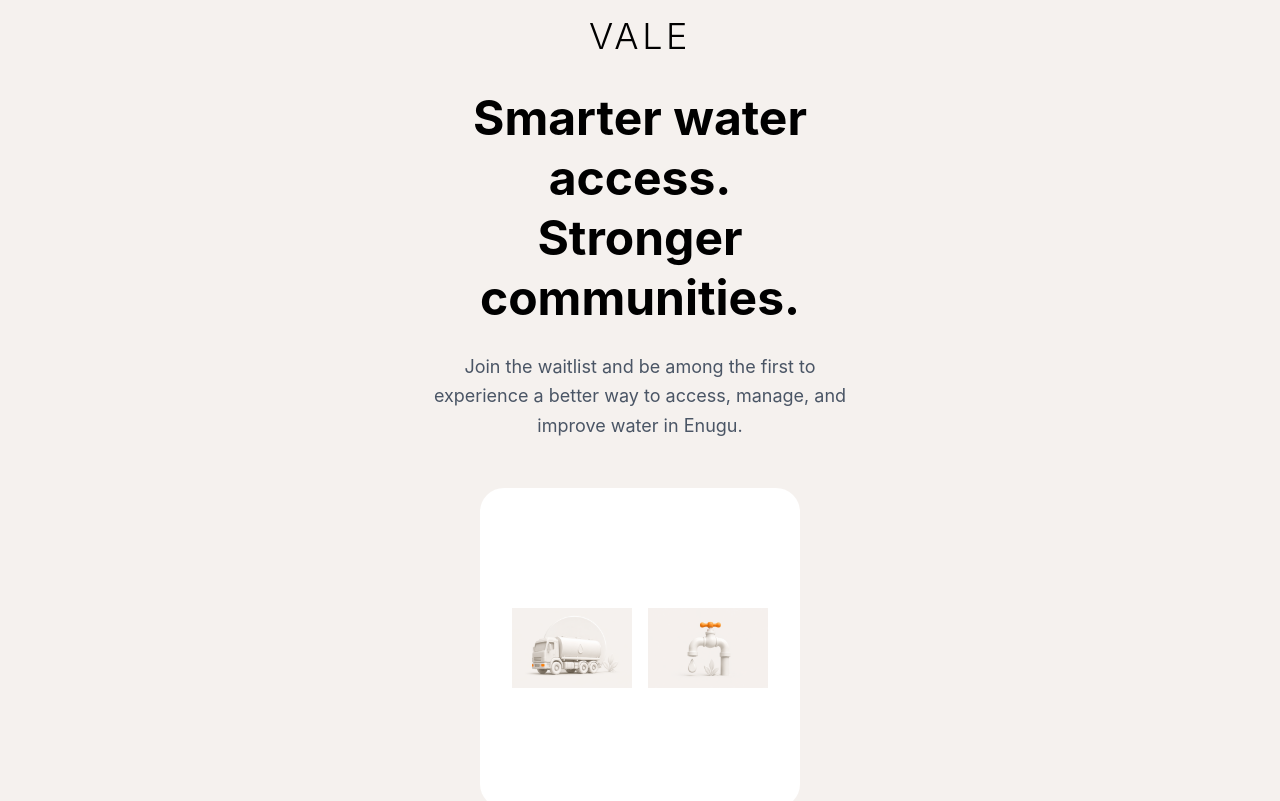
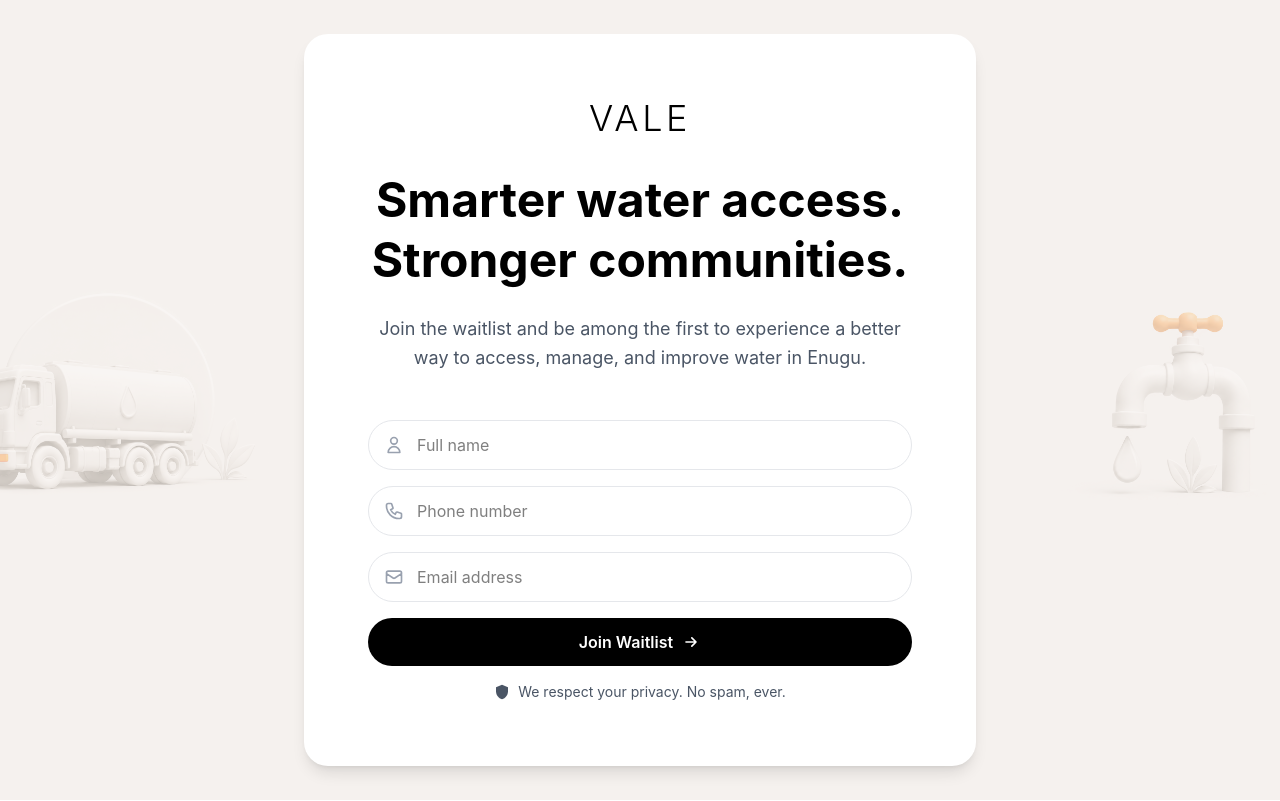
Before and after one commit to Nnadijoshuac/ewss-waitlist, a Next.js app: page / in a window 1280 px wide. Shown: the top 801 px of the page. Built offline with nearby package versions, Linux system fonts and the light colour scheme.

Commit message:
Redesign layout: centered content with tank and tap as background elements

```diff
--- a/app/page.tsx
+++ b/app/page.tsx
@@ -3,8 +3,32 @@ import { WaitlistForm } from './components/WaitlistForm'
 
 export default function Home() {
   return (
-    <main className="min-h-screen flex items-center justify-center p-4 bg-[#F5F1EE]">
-      <div className="w-full max-w-md">
+    <main className="min-h-screen relative flex items-center justify-center p-4 bg-[#F5F1EE] overflow-hidden">
+      {/* Background Elements */}
+      <div className="absolute left-0 top-1/2 -translate-y-1/2 -translate-x-1/4 opacity-30 pointer-events-none">
+        <Image
+          src="/tank.png"
+          alt=""
+          width={400}
+          height={400}
+          className="object-contain"
+        />
+      </div>
+
+      <div className="absolute right-0 top-1/2 -translate-y-1/2 translate-x-1/4 opacity-30 pointer-events-none">
+        <Image
+          src="/tap.png"
+          alt=""
+          width={400}
+          height={400}
+          className="object-contain"
+        />
+      </div>
+
+      {/* Center Content */}
+      <div className="w-full max-w-2xl relative z-10">
+        {/* White Content Box */}
+        <div className="bg-white rounded-3xl shadow-lg p-12 md:p-16">
           {/* Header */}
           <div className="text-center mb-12">
             <h1 className="text-4xl font-light tracking-widest text-black mb-8">
@@ -25,38 +49,10 @@ export default function Home() {
             </p>
           </div>
 
-        {/* Illustration */}
-        <div className="mb-12 flex justify-center">
-          <div className="relative w-full max-w-xs aspect-square rounded-3xl flex items-center justify-center overflow-hidden bg-white">
-            <div className="relative w-full h-full flex items-center justify-center gap-4 p-8">
-              {/* Tank Image */}
-              <div className="relative w-1/2 h-full flex items-center justify-center">
-                <Image
-                  src="/tank.png"
-                  alt="Water Tank"
-                  width={200}
-                  height={200}
-                  className="object-contain"
-                />
+          {/* Form Section */}
+          <div className="space-y-6">
+            <WaitlistForm />
           </div>
-
-              {/* Tap Image */}
-              <div className="relative w-1/2 h-full flex items-center justify-center">
-                <Image
-                  src="/tap.png"
-                  alt="Water Tap"
-                  width={200}
-                  height={200}
-                  className="object-contain"
-                />
-              </div>
-            </div>
-          </div>
-        </div>
-
-        {/* Form Section */}
-        <div className="bg-white rounded-3xl shadow-lg p-8 space-y-6">
-          <WaitlistForm />
         </div>
       </div>
     </main>
```
Lines whose indentation alone changed are shown as unchanged.
